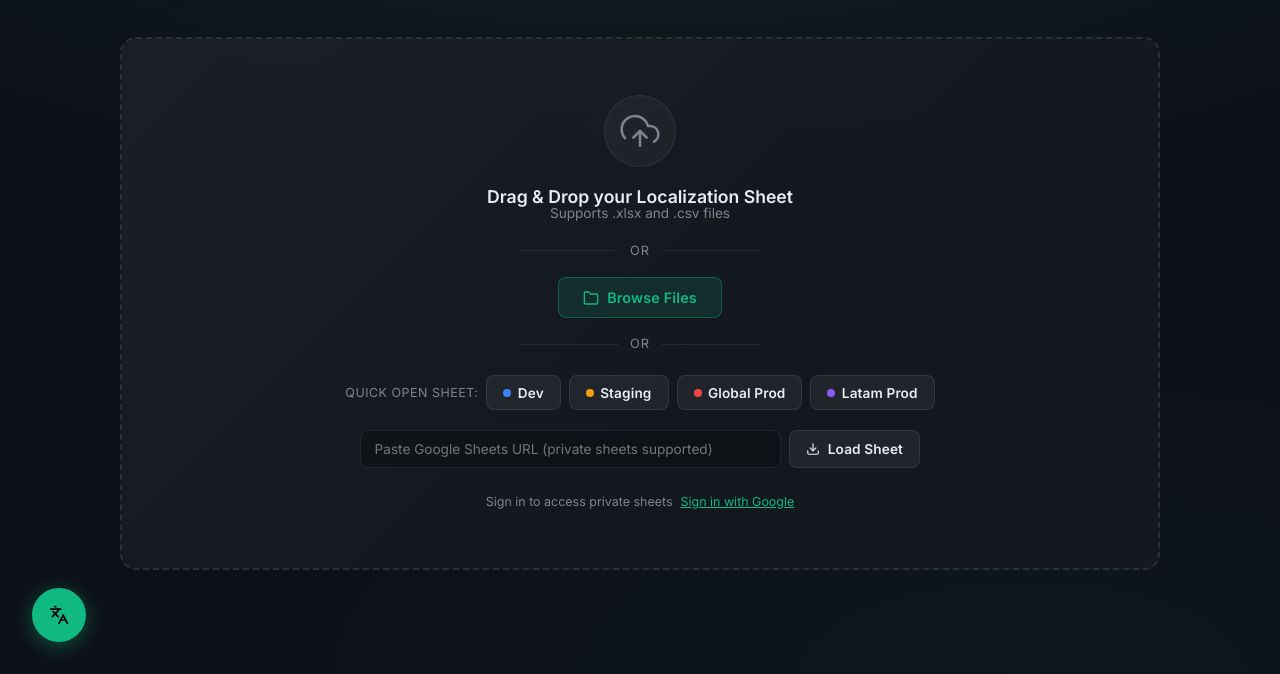
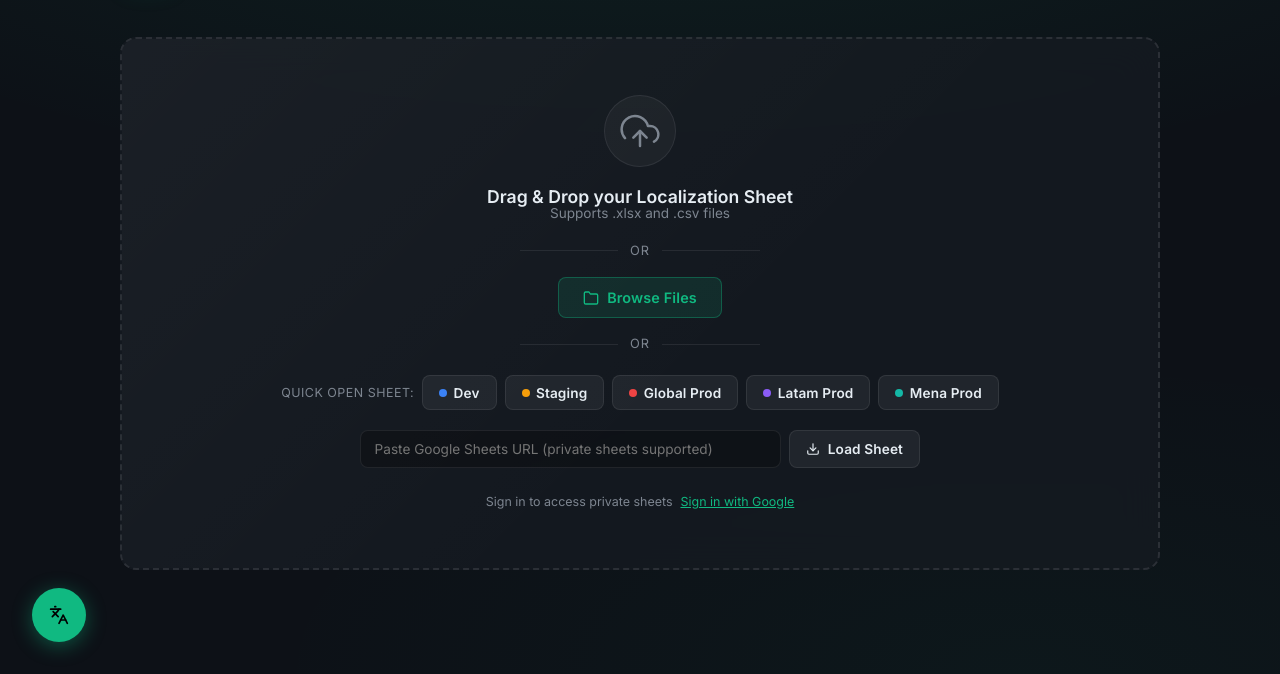
Before and after one commit to JJGaming007/LocaLinter, a website: page index.html in a window 1280 px wide. Shown: the part 126-800 px from the top of the page. Drawn offline with Linux system fonts and the light colour scheme.

Commit message:
Added Mena sheet

```diff
--- a/index.html
+++ b/index.html
@@ -16,7 +16,7 @@
   <meta name="google-oauth-client-id" content="454916925795-s83bblcn67b69platl0q6m8avp2upfvm.apps.googleusercontent.com" />
   <script src="assets/xlsx.min.js"></script>
   <script src="https://accounts.google.com/gsi/client" async defer></script>
-  <script src="main.js?v=1.6" defer></script>
+  <script src="main.js?v=1.7" defer></script>
 </head>
 
 <body>
@@ -123,6 +123,9 @@
           </button>
           <button class="btn sm-btn quick-open-btn" type="button" data-preset="latam">
             <span class="env-dot env-latam"></span>Latam Prod
+          </button>
+          <button class="btn sm-btn quick-open-btn" type="button" data-preset="mena">
+            <span class="env-dot env-mena"></span>Mena Prod
           </button>
         </div>
 
--- a/main.js
+++ b/main.js
@@ -792,6 +792,7 @@ window.addEventListener('DOMContentLoaded', () => {
     staging: { id: '17lZ5oMqMuCxX6dig--YvsmAM-MuP3w_nBtDgu3_z45A', label: 'Staging' },
     prod:    { id: '1ucDqgNFb74WZCYbTVQSoUW2cTfBDZodR5ypSfC-fBBQ', label: 'Global Prod' },
     latam:   { id: '1NdRYDmh-BxuQbfgaoeLeLcfSDalvISzOpbRxKkH1kPI', label: 'Latam Prod' },
+    mena:    { id: '1XBJIQ9D1qbugTB3C8yk4KSTMjeuIiI4vsHQ1krCzghA', label: 'Mena Prod' },
   };
 
   function presetKeyForSpreadsheetId(id) {
--- a/styles.css
+++ b/styles.css
@@ -1578,6 +1578,7 @@ mark.srch-hl {
 .env-staging { background: #f59e0b; }
 .env-prod { background: #ef4444; }
 .env-latam { background: #8b5cf6; }
+.env-mena { background: #14b8a6; }
 
 /* Link sync toggle (in loaded state) */
 .link-sync-wrap {
```
